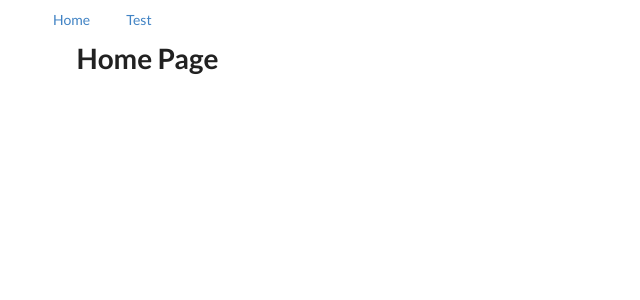
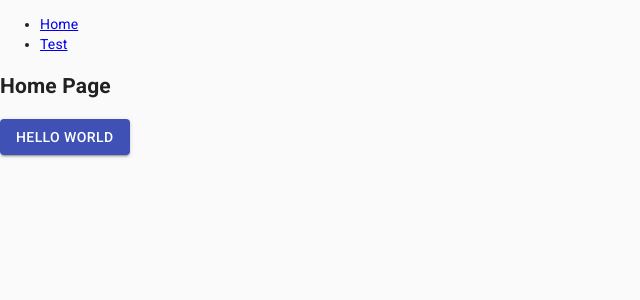
Before and after one commit to Agillmann/electron-react-app-lab, a React (Vite) app: page / in a window 1280 px wide. Shown: the top 300 px of the page, without its empty margins (0-640 px from the left). Built offline with nearby package versions, Linux system fonts and the light colour scheme.

Commit message:
change semetic to material ui

```diff
--- a/index.html
+++ b/index.html
@@ -2,7 +2,10 @@
 <html lang="en">
   <head>
     <meta charset="UTF-8" />
-    <meta name="viewport" content="width=device-width, initial-scale=1.0" />
+    <meta
+      name="viewport"
+      content="minimum-scale=1, initial-scale=1, width=device-width, shrink-to-fit=no"
+    />
     <meta http-equiv="X-UA-Compatible" content="ie=edge" />
     <title>Electron React Parcel</title>
     <link
@@ -10,6 +13,8 @@
       href="./src/assets/logo.ico"
       type="image/x-icon"
     />
+    <link rel="stylesheet" href="https://fonts.googleapis.com/css?family=Roboto:300,400,500,700&display=swap" />
+    <link rel="stylesheet" href="https://fonts.googleapis.com/icon?family=Material+Icons" />
   </head>
   <body>
     <div id="root"></div>
--- a/src/components/HomePage.js
+++ b/src/components/HomePage.js
@@ -1,9 +1,13 @@
 import React from "react";
+import Button from '@material-ui/core/Button';
 
 const HomePage = () => {
   return (
-    <div className="ui container">
+    <div className="">
       <h1>Home Page</h1>
+      <Button variant="contained" color="primary">
+        Hello World
+      </Button>
     </div>
   );
 };
--- a/src/components/Navbar.js
+++ b/src/components/Navbar.js
@@ -4,9 +4,9 @@ import { NavLink } from 'react-router-dom'
 const Navbar = ({ children }) => (
   <header className="">
     <nav>
-      <ul className="ui secondary menu">
-        <li className="item"><NavLink to="/" exact>Home</NavLink></li>
-        <li className="item"><NavLink to="/test" exact>Test</NavLink></li>
+      <ul className="">
+        <li className=""><NavLink to="/" exact>Home</NavLink></li>
+        <li className=""><NavLink to="/test" exact>Test</NavLink></li>
       </ul>
     </nav>
   </header>
--- a/src/index.js
+++ b/src/index.js
@@ -1,11 +1,13 @@
 import React from "react";
 import ReactDOM from "react-dom";
 import { BrowserRouter } from 'react-router-dom'
-import "semantic-ui-css/semantic.min.css";
 import App from "./App";
+import CssBaseline from '@material-ui/core/CssBaseline';
 
 ReactDOM.render((
     <BrowserRouter>
-      <App />
+      <CssBaseline>
+        <App />
+      </CssBaseline>
     </BrowserRouter>
   ), document.getElementById('root'))
```
Also changed, not shown: package.json (+6 -4 lines), 2 other files (tests, documents, lock files or other folders).
